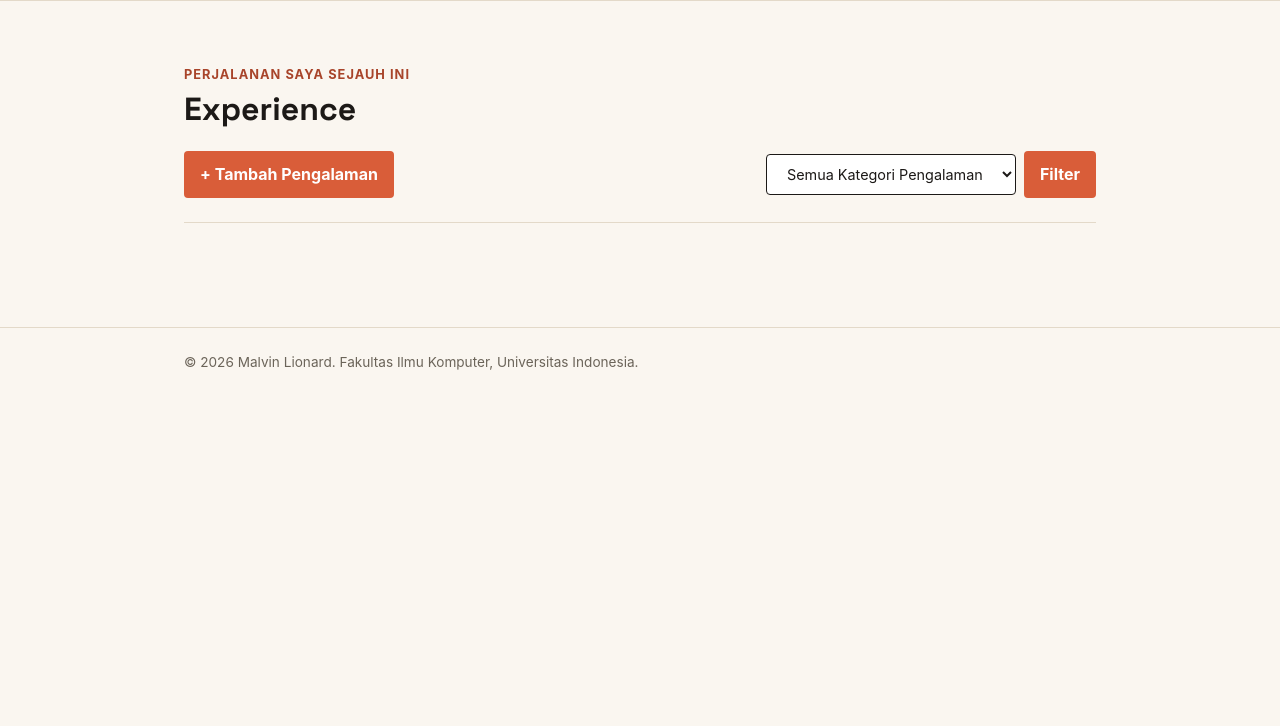
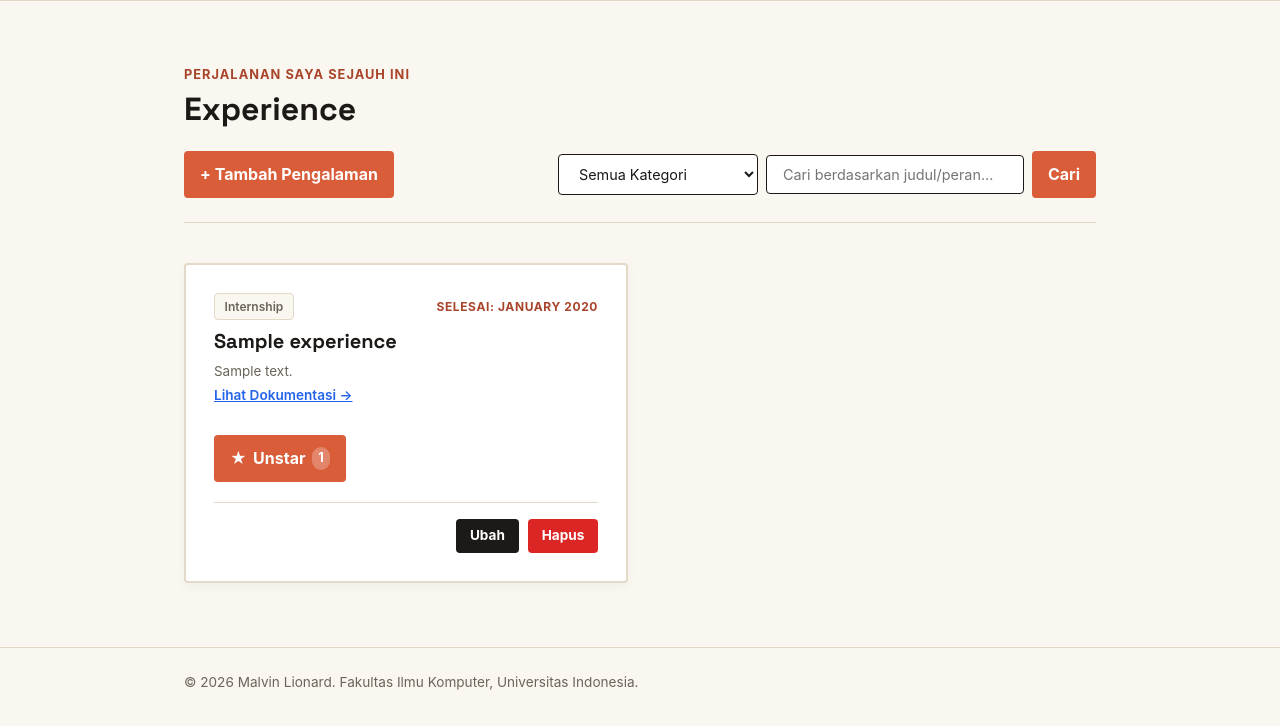
Before and after one commit to malvlionn/myportofolio, a Django app: page /experience/ in a window 1280 px wide. Shown: the part 74-800 px from the top of the page. Run offline with Django 5.2, Linux system fonts and the light colour scheme; a user stored in the database is signed in; tables that the repository leaves empty hold one stand-in row (values such as "Sample post").

Commit message:
feat(frontend): implement AJAX rendering, debounced search, and client XSS escaping for experience

```diff
--- a/templates/experience.html
+++ b/templates/experience.html
@@ -16,82 +16,66 @@
                 <!-- Toolbar Terpadu -->
                 <div class="experience-toolbar">
                     {% if user.is_superuser %}
-                        <a href="{% url 'main:create_experience' %}" class="button">
-                            + Tambah Pengalaman
-                        </a>
+                        <button type="button"
+                                class="button"
+                                popovertarget="add-experience-modal">
+                            <span aria-hidden="true">+</span>
+                            Tambah Pengalaman
+                        </button>
                     {% endif %}
 
-                    <form id="experience-filter-form" class="filter-group">
-                        <select
-                            id="category-filter"
-                            name="category"
-                            class="filter-select-styled"
-                        >
-                            <option value="">Semua Kategori Pengalaman</option>
-
-                            <option value="internship"
-                                {% if selected_category == 'internship' %}selected{% endif %}>
-                                Internship
-                            </option>
-
-                            <option value="research"
-                                {% if selected_category == 'research' %}selected{% endif %}>
-                                Research
-                            </option>
-
-                            <option value="volunteer"
-                                {% if selected_category == 'volunteer' %}selected{% endif %}>
-                                Volunteer
-                            </option>
-
-                            <option value="part-time"
-                                {% if selected_category == 'part-time' %}selected{% endif %}>
-                                Part-Time
-                            </option>
-
-                            <option value="full-time"
-                                {% if selected_category == 'full-time' %}selected{% endif %}>
-                                Full-Time
-                            </option>
-
-                            <option value="freelance"
-                                {% if selected_category == 'freelance' %}selected{% endif %}>
-                                Freelance
-                            </option>
+                    <!-- Form Pencarian Realtime dengan Debouncing & Filter Kategori -->
+                    <form id="experience-search-form" class="search-bar" onsubmit="event.preventDefault();">
+                        <select id="category-filter" name="category" class="filter-select-styled">
+                            <option value="">Semua Kategori</option>
+                            <option value="internship" {% if selected_category == 'internship' %}selected{% endif %}>Internship</option>
+                            <option value="research" {% if selected_category == 'research' %}selected{% endif %}>Research</option>
+                            <option value="volunteer" {% if selected_category == 'volunteer' %}selected{% endif %}>Volunteer</option>
+                            <option value="part-time" {% if selected_category == 'part-time' %}selected{% endif %}>Part-Time</option>
+                            <option value="full-time" {% if selected_category == 'full-time' %}selected{% endif %}>Full-Time</option>
+                            <option value="freelance" {% if selected_category == 'freelance' %}selected{% endif %}>Freelance</option>
                         </select>
 
-                        <button type="submit" class="button">
-                            Filter
-                        </button>
+                        <input type="search"
+                               id="search-input"
+                               name="search"
+                               placeholder="Cari berdasarkan judul/peran..."
+                               class="search-input-styled"
+                               aria-label="Cari berdasarkan judul atau peran">
+                        <button type="submit" class="button">Cari</button>
+                        <button type="button" id="reset-search" class="button button-secondary hide">Reset</button>
                     </form>
                 </div>
 
-                <!-- Loading State -->
+                <!-- State Tampilan -->
                 <div id="loading" class="empty-state hide">
                     <p>Memuat pengalaman...</p>
                 </div>
 
-                <!-- Error State -->
                 <div id="error" class="empty-state hide">
                     <p>Gagal memuat data pengalaman. Silakan coba lagi.</p>
                 </div>
 
-                <!-- Empty State -->
                 <div id="empty" class="empty-state hide">
-                    <p>Belum ada pengalaman yang ditambahkan atau ditemukan.</p>
+                    <p>Belum ada pengalaman yang cocok dengan kriteria pencarian Anda.</p>
                 </div>
 
-                <!-- Experience Grid -->
+                <!-- Experience Grid Container -->
                 <div id="grid" class="experience-grid hide"></div>
             </div>
         </section>
     </main>
 
+    {% if user.is_superuser %}
+        {% include "components/experience_form_modal.html" %}
+    {% endif %}
 
     <script>
-    // Konfigurasi
+    // Konfigurasi Endpoint & Hak Akses
     const BASE_EXPERIENCES_ENDPOINT = "{% url 'main:get_experience_json' %}";
+    const CREATE_EXPERIENCE_ENDPOINT = "{% url 'main:create_experience_ajax' %}";
     const IS_SUPERUSER = "{{ user.is_superuser|yesno:'true,false' }}" === "true";
+    const IS_EDITOR = "{{ is_editor|yesno:'true,false' }}" === "true";
     let experiencesAbortController;
 
     // Elemen DOM
@@ -101,10 +85,14 @@
     const gridContainer = document.getElementById('grid');
     const searchForm = document.getElementById('experience-search-form');
     const searchInput = document.getElementById('search-input');
+    const categoryFilter = document.getElementById('category-filter');
+    const resetButton = document.getElementById('reset-search');
+    const experienceForm = document.getElementById('experience-form');
+
     const SEARCH_DEBOUNCE_DELAY = 300;
     let searchDebounceTimer;
 
-    // Menyembunyikan/Menampilkan section halaman
+    // Toggle tampilan antar-state
     function displayPageSection({ showLoading = false, showError = false, showEmpty = false, showGrid = false }) {
         loadingState.classList.toggle('hide', !showLoading);
         errorState.classList.toggle('hide', !showError);
@@ -112,52 +100,90 @@
         gridContainer.classList.toggle('hide', !showGrid);
     }
 
-    // Membuat elemen card experience
+    // Fungsi proteksi XSS pada sisi klien
+    function escapeHtml(value) {
+        return String(value ?? '')
+            .replaceAll('&', '&amp;')
+            .replaceAll('<', '&lt;')
+            .replaceAll('>', '&gt;')
+            .replaceAll('"', '&quot;')
+            .replaceAll("'", '&#39;');
+    }
+
+    // Helper pembaca token CSRF dari cookie
+    function getCookie(name) {
+        let cookieValue = null;
+        if (document.cookie && document.cookie !== '') {
+            const cookies = document.cookie.split(';');
+            for (let i = 0; i < cookies.length; i++) {
+                const cookie = cookies[i].trim();
+                if (cookie.substring(0, name.length + 1) === (name + '=')) {
+                    cookieValue = decodeURIComponent(cookie.substring(name.length + 1));
+                    break;
+                }
+            }
+        }
+        return cookieValue;
+    }
+
+    // Merakit kartu HTML dari data JSON secara aman
     function buildExperienceCardElement(item) {
         const experience = item.fields;
         const experienceId = item.pk;
 
         const articleElement = document.createElement('article');
-        articleElement.className = 'experience-card';
+        articleElement.className = 'edu-card experience-card-item';
+
+        const DUMMY_UUID = '00000000-0000-0000-0000-000000000000';
+        const editUrl = "{% url 'main:update_experience' '00000000-0000-0000-0000-000000000000' %}".replace(DUMMY_UUID, experienceId);
+        const deleteUrl = "{% url 'main:delete_experience' '00000000-0000-0000-0000-000000000000' %}".replace(DUMMY_UUID, experienceId);
+        const starUrl = "{% url 'main:toggle_star' '00000000-0000-0000-0000-000000000000' %}".replace(DUMMY_UUID, experienceId);
 
         const imageHtml = experience.thumbnail
-            ? `<img src="${experience.thumbnail}" alt="Gambar ${experience.title}" class="experience-image">`
+            ? `<div class="media-link-container" style="margin-bottom: 0.75rem;">
+                    <a href="${escapeHtml(experience.thumbnail)}" target="_blank" rel="noopener noreferrer" class="award-cert-link">
+                        Lihat Dokumentasi &rarr;
+                    </a>
+                </div>`
             : '';
 
-        const urlHtml = experience.experience_url
-            ? `<a href="${experience.experience_url}" class="button">Lihat Experience</a>`
-            : '';
-
-        // Dummy UUID digunakan untuk digantikan oleh ID asli dari data JSON
-        const deleteUrl = "{% url 'main:delete_experience' '00000000-0000-0000-0000-000000000000' %}"
-            .replace('00000000-0000-0000-0000-000000000000', experienceId);
-        const starUrl = "{% url 'main:toggle_star' '00000000-0000-0000-0000-000000000000' %}"
-            .replace('00000000-0000-0000-0000-000000000000', experienceId);
-
-        const deleteHtml = IS_SUPERUSER
-            ? `<form method="post" action="${deleteUrl}" style="display:inline;">
-                {% csrf_token %}
-                <button type="submit" class="button button-danger" onclick="return confirm('Yakin ingin menghapus experience ini?');">Hapus</button>
-            </form>`
-            : '';
+        const statusText = experience.is_ongoing
+            ? 'Masih Berlangsung'
+            : (experience.ended_at ? `Selesai: ${escapeHtml(experience.ended_at)}` : 'Selesai');
 
         const isStarredClass = experience.is_starred ? " is-starred" : "";
         const starText = experience.is_starred ? "Unstar" : "Star";
         const starTitle = experience.star_count > 0
-            ? `Dibintangi oleh ${experience.starred_by_names}`
+            ? `Dibintangi oleh ${escapeHtml(experience.starred_by_names)}`
             : "Jadilah yang pertama memberi star";
 
-        // Komponen card
-        const completeCardHtml = `
+        const deleteHtml = IS_SUPERUSER
+            ? `<form method="post" action="${deleteUrl}" class="form-inline-action">
+                    {% csrf_token %}
+                    <button type="submit" class="button button-danger button-sm"
+                            onclick="return confirm('Yakin ingin menghapus pengalaman ini?');">Hapus</button>
+                </form>`
+            : '';
+
+        const actionsHtml = (IS_SUPERUSER || IS_EDITOR)
+            ? `<div class="card-actions-row">
+                    <a href="${editUrl}" class="button button-secondary button-sm">Ubah</a>
+                    ${deleteHtml}
+                </div>`
+            : '';
+
+        articleElement.innerHTML = `
+            <div class="experience-card-body">
+                <header class="award-header">
+                    <span class="badge-tag">${escapeHtml(experience.category_display)}</span>
+                    <time class="award-date">${statusText}</time>
+                </header>
+                <h2 class="experience-title-text" style="margin-top: 0.5rem;">${escapeHtml(experience.title)}</h2>
+                <p class="desc-award">${escapeHtml(experience.description)}</p>
                 ${imageHtml}
-            <h2>${experience.title}</h2>
-            <span class="experience-category">${experience.category_display}</span>
-            <p class="experience-description">${experience.description}</p>
-            <div class="experience-card-actions">
-                <div class="experience-actions">
-                    ${urlHtml}
+            </div>
 
-                    <form method="post" action="${starUrl}" class="star-form">
+            <form method="post" action="${starUrl}" class="star-form" style="margin-top: 1rem;">
                 {% csrf_token %}
                 <button type="submit"
                         class="button button-star${isStarredClass}"
@@ -167,25 +193,29 @@
                     <span class="star-count">${experience.star_count}</span>
                 </button>
             </form>
-
-                    ${deleteHtml}
-                </div>
-            </div>
+            ${actionsHtml}
         `;
 
-        articleElement.innerHTML = completeCardHtml;
         return articleElement;
     }
 
-    // Fetch data experience
-    async function fetchExperiences(searchQuery = "") {
+    // Mengambil data melalui Fetch API
+    async function fetchExperiences() {
         if (experiencesAbortController) experiencesAbortController.abort();
         experiencesAbortController = new AbortController();
 
         try {
             displayPageSection({ showLoading: true });
 
-            const url = searchQuery ? `${BASE_EXPERIENCES_ENDPOINT}?title=${encodeURIComponent(searchQuery)}` : BASE_EXPERIENCES_ENDPOINT;
+            const query = searchInput.value.trim();
+            const category = categoryFilter.value.trim();
+
+            const params = new URLSearchParams();
+            if (query) params.append('search', query);
+            if (category) params.append('category', category);
+
+            const queryString = params.toString();
+            const url = queryString ? `${BASE_EXPERIENCES_ENDPOINT}?${queryString}` : BASE_EXPERIENCES_ENDPOINT;
 
             const response = await fetch(url, {
                 headers: { 'Accept': 'application/json' },
@@ -212,26 +242,85 @@
         }
     }
 
-    // Event Handlers untuk Form Search
-    function searchExperiences() {
-        fetchExperiences(searchInput.value.trim());
+    // Handler filter dengan kontrol debouncing
+    function triggerFilter() {
+        const query = searchInput.value.trim();
+        const category = categoryFilter.value.trim();
+        resetButton.classList.toggle('hide', query === '' && category === '');
+        fetchExperiences();
     }
 
     searchInput.addEventListener("input", function() {
         clearTimeout(searchDebounceTimer);
+        searchDebounceTimer = setTimeout(function() {
+            triggerFilter();
+        }, SEARCH_DEBOUNCE_DELAY);
+    });
 
-        searchDebounceTimer = setTimeout(function() {
-            searchExperiences();
-        }, SEARCH_DEBOUNCE_DELAY);
+    categoryFilter.addEventListener("change", function() {
+        clearTimeout(searchDebounceTimer);
+        triggerFilter();
     });
 
     searchForm.addEventListener("submit", function(event) {
         event.preventDefault();
         clearTimeout(searchDebounceTimer);
-        searchExperiences();
+        triggerFilter();
     });
 
-    // Start application
-    fetchExperiences(searchInput.value.trim());
+    resetButton.addEventListener("click", function() {
+        clearTimeout(searchDebounceTimer);
+        searchInput.value = '';
+        categoryFilter.value = '';
+        triggerFilter();
+    });
+
+    // Menutup modal popover secara programatik
+    function closeExperienceModal() {
+        const modal = document.getElementById("add-experience-modal");
+        if (modal) modal.hidePopover();
+    }
+
+    // Mengirim form penambahan data via AJAX Fetch API
+    async function addExperience(event) {
+        event.preventDefault();
+
+        const submitButton = experienceForm.querySelector('button[type="submit"]');
+        submitButton.disabled = true;
+
+        try {
+            const response = await fetch(CREATE_EXPERIENCE_ENDPOINT, {
+                method: 'POST',
+                headers: { 'X-CSRFToken': getCookie('csrftoken') },
+                body: new FormData(experienceForm),
+            });
+
+            const result = await response.json().catch(() => ({}));
+
+            if (response.ok) {
+                experienceForm.reset();
+                closeExperienceModal();
+                showToast('Berhasil', 'Pengalaman baru berhasil ditambahkan!', 'success');
+                triggerFilter();
+            } else {
+                const errorMessages = result.errors
+                    ? Object.values(result.errors).flat().map(error => error.message)
+                    : [result.message || `Terjadi kesalahan (status ${response.status}).`];
+                showToast('Gagal menambahkan pengalaman', errorMessages.join(' '), 'error');
+            }
+        } catch (error) {
+            console.error('Error adding experience:', error);
+            showToast('Gagal menambahkan pengalaman', 'Tidak dapat terhubung ke server. Silakan coba lagi.', 'error');
+        } finally {
+            submitButton.disabled = false;
+        }
+    }
+
+    if (experienceForm) {
+        experienceForm.addEventListener('submit', addExperience);
+    }
+
+    // Pemuatan data awal saat inisialisasi halaman
+    triggerFilter();
     </script>
 {% endblock content %}
```
Lines whose indentation alone changed are shown as unchanged.
